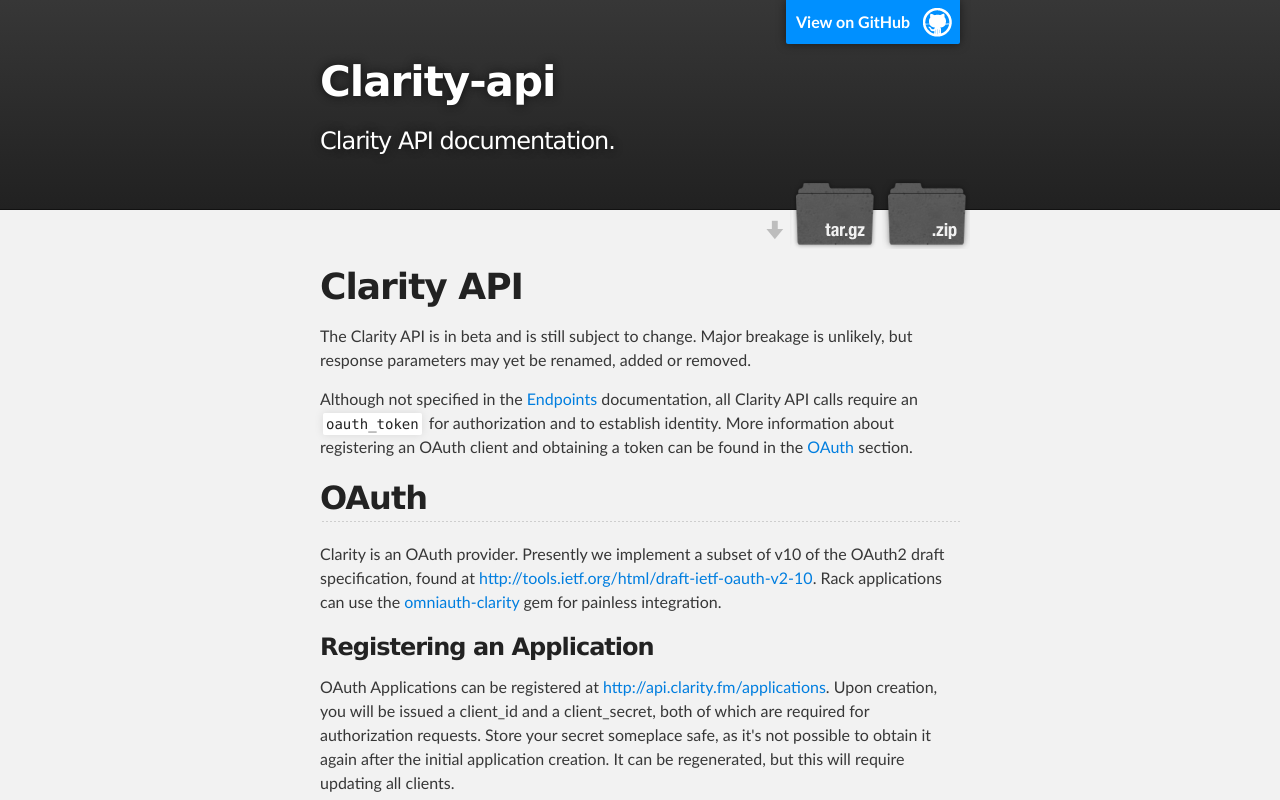
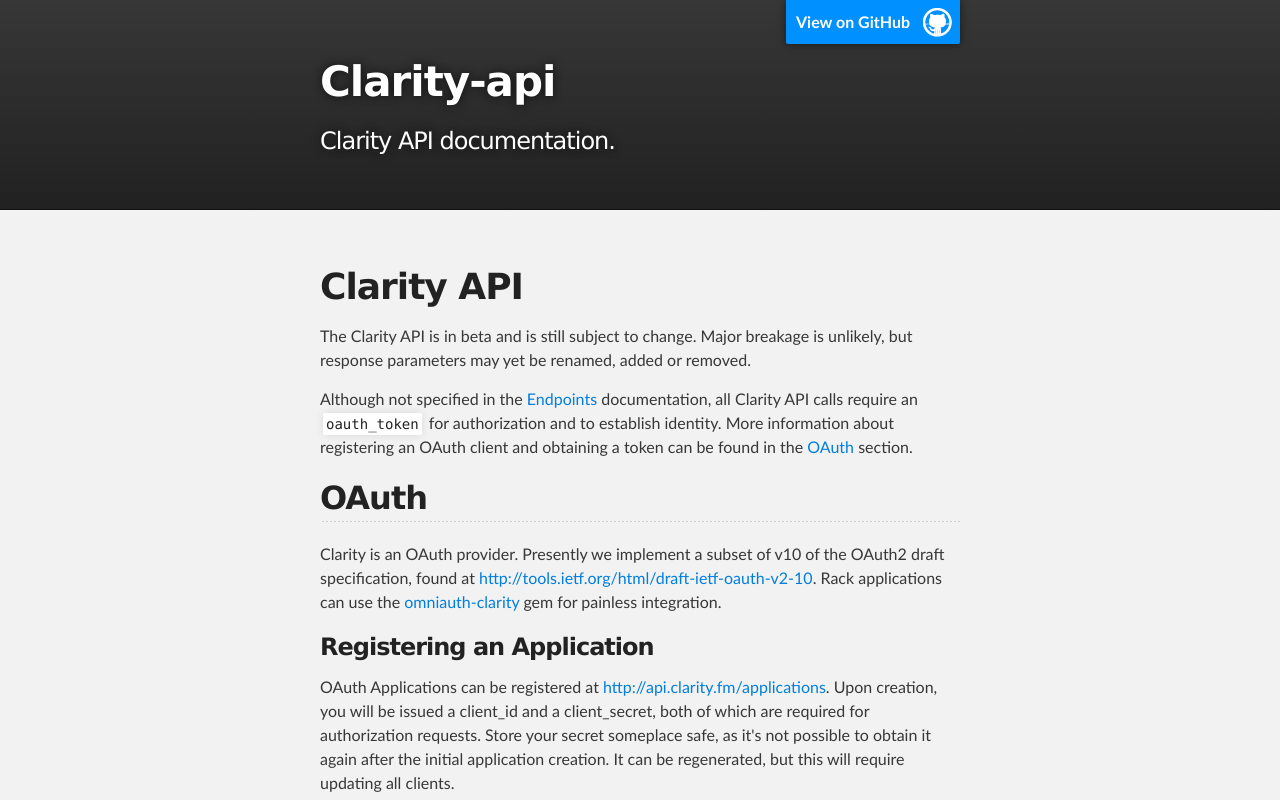
Before and after one commit to clarityfm/clarity-api, a plain HTML site: page index.html in a window 1280 px wide. Shown: the top 800 px of the page. Drawn offline with Linux system fonts and the light colour scheme.

Commit message:
Remove download links

```diff
--- a/index.html
+++ b/index.html
@@ -20,11 +20,6 @@
 
           <h1 id="project_title">Clarity-api</h1>
           <h2 id="project_tagline">Clarity API documentation.</h2>
-
-            <section id="downloads">
-              <a class="zip_download_link" href="https://github.com/clarityfm/clarity-api/zipball/master">Download this project as a .zip file</a>
-              <a class="tar_download_link" href="https://github.com/clarityfm/clarity-api/tarball/master">Download this project as a tar.gz file</a>
-            </section>
         </header>
     </div>
 
```
